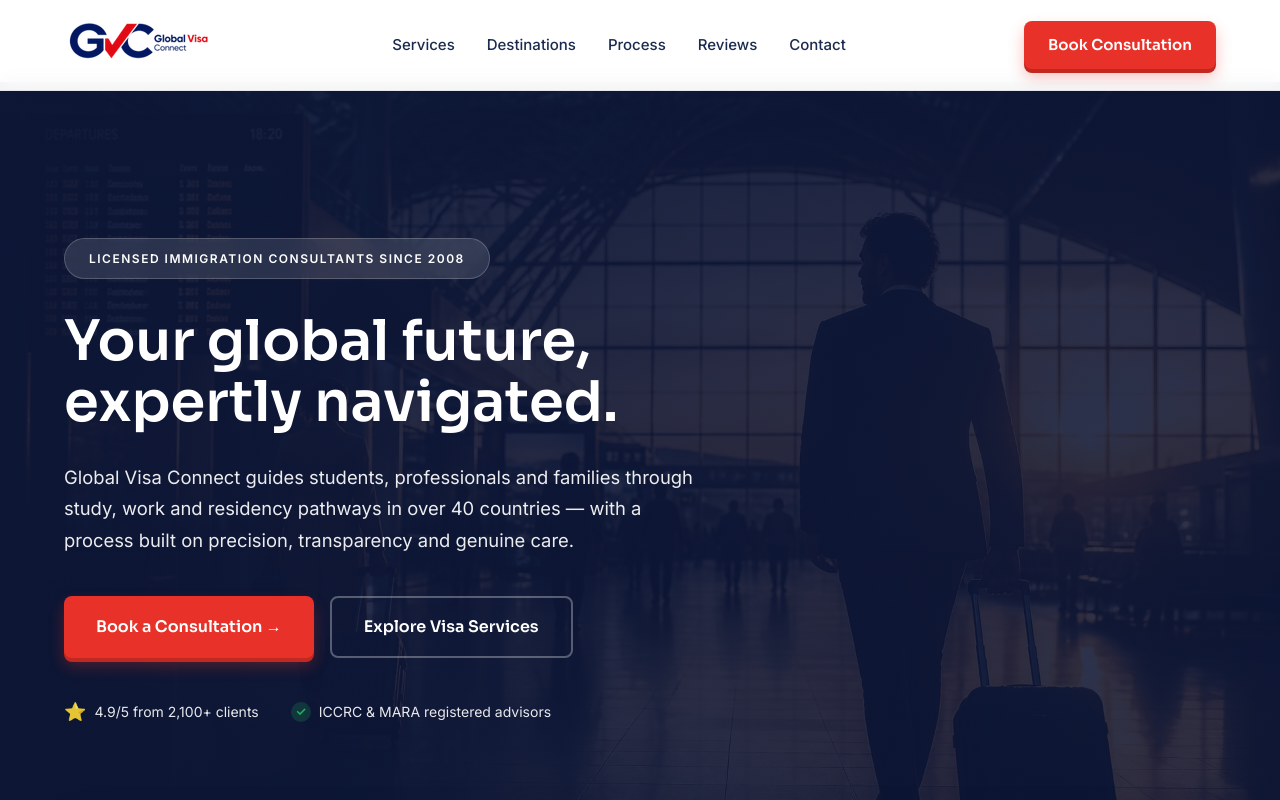
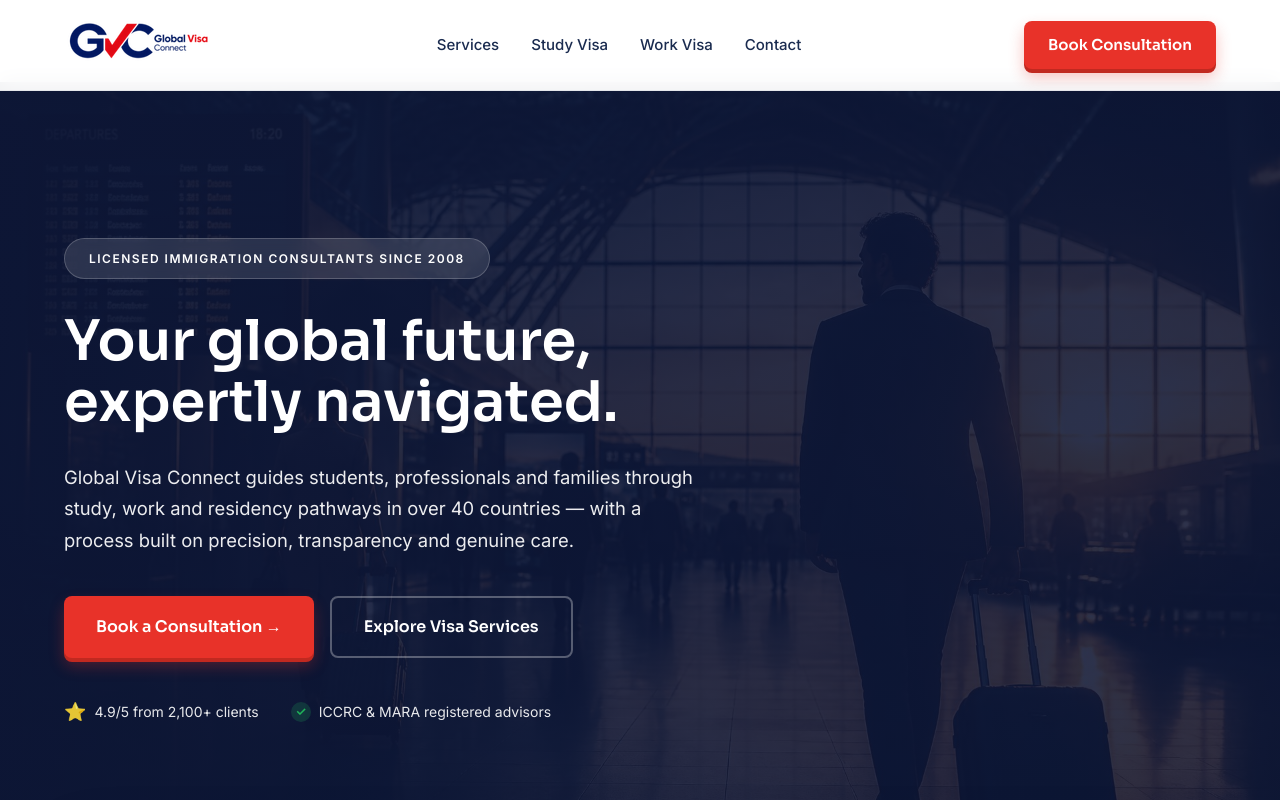
Before and after one commit to SocialThekaAccess/GVGlobalVisaconnect, a React (Vite) app: page / in a window 1280 px wide. Shown: the top 800 px of the page. Built offline with nearby package versions, Linux system fonts and the light colour scheme.

Commit message:
Update navbar: Services, Study Visa, Work Visa, Contact only

```diff
--- a/src/Components/HomePage.jsx
+++ b/src/Components/HomePage.jsx
@@ -142,9 +142,8 @@ function HomePage() {
             </div>
             <div className={`nav-links ${mobileMenuOpen ? 'mobile-open' : ''}`}>
               <a href="#services" onClick={() => scrollToSection('services')}>Services</a>
-              <a href="#destinations" onClick={() => scrollToSection('destinations')}>Destinations</a>
-              <a href="#process" onClick={() => scrollToSection('process')}>Process</a>
-              <a href="#testimonials" onClick={() => scrollToSection('testimonials')}>Reviews</a>
+              <a href="#study-visa">Study Visa</a>
+              <a href="#work-visa">Work Visa</a>
               <a href="#contact" onClick={() => scrollToSection('contact')}>Contact</a>
             </div>
             <div className="nav-cta">
```
